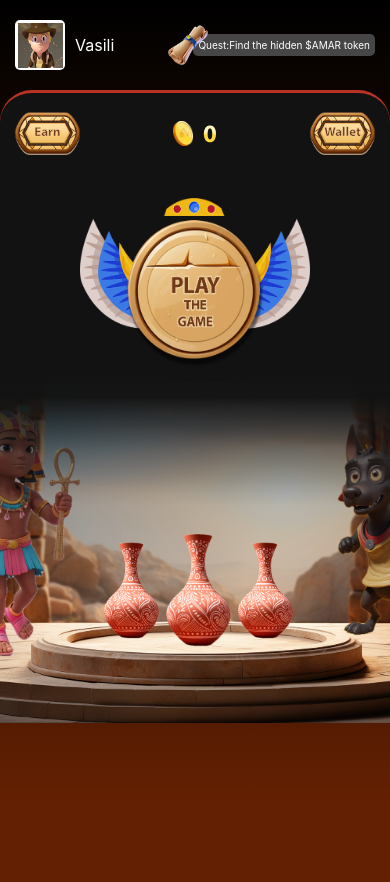
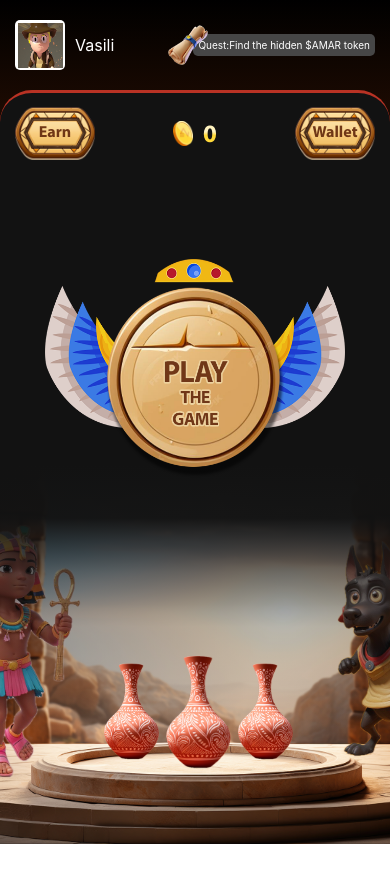
Before and after one commit to keyng-david/mini-app, a React (Create React App) app in the folder client/: page / in a window 390 px wide. Shown: the top 882 px of the page. After the commit the page ends 848 px from the top, so only its background shows below. Built offline with nearby package versions, Linux system fonts and the light colour scheme.

Commit message:
update responsive

```diff
--- a/client/src/components/styles.css
+++ b/client/src/components/styles.css
@@ -15,7 +15,7 @@
     font-weight: bold;
     font-family: 'MyriadPro-Bold';
 }
-@media screen and (max-width: 519px) {
+/* @media screen and (max-width: 519px) {
 .temp-div {
     background-image: url('../assets/images/btns.png');
     background-size: contain;
@@ -31,7 +31,6 @@
 }
 .btn-font{
     font-size: 13px;
-    -webkit-text-stroke: 0.5px #edd19d; /* Red border */
-    /* text-stroke: 2px #ff0000; Red border */
+    -webkit-text-stroke: 0.5px #edd19d;
 }
-}
+} */
--- a/client/src/pages/Home.js
+++ b/client/src/pages/Home.js
@@ -156,7 +156,6 @@ function Homepage(props) {
             alt="no img"
           />
         </div>
-        {/* <div className="vase-coin"> */}
           <div
             className="coin"
             style={{
@@ -174,7 +173,6 @@ function Homepage(props) {
               </div>
             </div>
           </div>
-        {/* </div> */}
       </div>
       {/* <div className="background">
          <img className="human" src={human}/>
--- a/client/src/pages/styles.css
+++ b/client/src/pages/styles.css
@@ -12,11 +12,12 @@
     background-image: linear-gradient(180deg, #000000,#1b0a02,#2c0f02,#3e1503, #642002,#642002,#642002,#642002,#642002);
     position: relative;
     width: 100%;
-    /* min-width: 360px; */
-    /* max-width: 570px; */
+    height: 100vh;
+    /* min-width: 360px;  */
+     /* max-width: 570px; */
     margin:auto;
-    width: 900px;
-    height: 1600px;
+    /* height: 667px; */
+    justify-content: space-between;
 }
 
 /* .home div{
@@ -95,22 +96,20 @@
     color: white;
     padding: 5px;
 }
-.mask{
-    /* width: 100% */
+.mask {
+    /* width: 100%; */
     /* margin-top: 20%; */
-    background-color: rgb(18,18,18);
+    background-color: rgb(18, 18, 18);
     border-radius: 2rem 2rem 0 0;
     border-top-color: #b93224;
     border-top-style: solid;
     /* background: linear-gradient(to bottom, rgba(255, 255, 255, 0.5), rgba(255, 255, 255, 0.1)); */
-    /* , url('your-image.jpg'); */
-    /* background-size: cover;
-    background-blend-mode: overlay; */
-    /* background: linear-gradient(to bottom, rgba(18, 18, 18, 1),rgba(18, 18, 18, 0.8),rgba(18, 18, 18, 0.5), rgba(255, 255, 255, 0)); */
+    /* background: linear-gradient(to bottom, rgba(18, 18, 18, 1), rgba(18, 18, 18, 0.8), rgba(18, 18, 18, 0.5), rgba(255, 255, 255, 0)); */
     display: flex;
     flex-direction: column;
-
     /* min-width: 360px; */
+    height: 90%;
+    justify-content: space-between;
 }
 /* .mask > div,img{
     z-index: 1;
@@ -120,9 +119,9 @@
     /* margin-top:20px; */
     justify-content: center;
     align-items: center;
-    height: 200px;
+    height: 30%;
     z-index: 1;
-    margin: 10px 0;
+    /* margin: 10px 0; */
     background-Image: linear-gradient(to bottom,rgb(18, 18, 18, 1),rgb(18,18,18,1));
 }
 .hide-img:active{
@@ -131,14 +130,16 @@
     width: 220px;
 }
 .hide-img{
-    height: 170px;
-    width: 230px;
+    height: 150px;
+    width: 210px;
     opacity: 1;
+    margin-bottom: -50px;
 }
 .disabled-hide-img{
-    height: 170px;
-    width: 230px;
+    height: 150px;
+    width: 210px;
     opacity: 1;
+    margin-bottom: -50px;
     /* filter: contrast(50%)   */
     /* filter:grayscale(80%) */
 }
@@ -166,7 +167,7 @@
     background-image: linear-gradient(to bottom, rgba(18, 18, 18, 1), rgba(18, 18, 18, 0.9855), rgba(18, 18, 18, 0.6),rgba(18, 18, 18, 0.3),rgba(18, 18, 18, 0.2),rgba(18, 18, 18, 0),rgb(54, 51, 51,0), rgba(255, 255, 255, 0)),url(../assets/images/background.png);
     background-repeat: no-repeat;
     background-size: contain,100% 100%;
-    margin-top: -100px;
+    /* margin-top: -50px; */
 }
 .backImg{
     width:100%;
@@ -276,7 +277,7 @@
     bottom:40%;
     left:48%;
     right: 48%;
-    z-index: 0;
+    z-index: 1;
     opacity: 0;
 }
 #coin {
@@ -355,25 +356,25 @@
 
     10% {
         filter: blur(5px);
-        transform: translate3d(90px, 5px, 10px) scale(1.1);
+        transform: translate3d(140%, 5px, 10px) scale(1.1);
     }
 
     20% {
         filter: blur(4px);
-        transform: translate3d(180px, 0px, 0px);
+        transform: translate3d(250%, 0px, 0px);
     }
 
     40% {
-        transform: translate3d(0px, 0px, 0px);
+        transform: translate3d(0%, 0px, 0px);
     }
     60% {
         filter: blur(5px);
-        transform: translate3d(90px, 5px, 10px) scale(1.1);
+        transform: translate3d(140%, 5px, 10px) scale(1.1);
     }
 
     80% {
         filter: blur(4px);
-        transform: translate3d(180px, 0px, 0px);
+        transform: translate3d(250%, 0px, 0px);
     }
     100% {
 
@@ -389,12 +390,12 @@
 
     10% {
         filter: blur(5px);
-        transform: translate3d(90px, 0px, 10px) scale(0.9);
+        transform: translate3d(120%, 0px, 10px) scale(0.9);
     }
 
     20% {
         filter: blur(4px);
-        transform: translate3d(-90px, 0px, 0px) scale(0.9);
+        transform: translate3d(-120%, 0px, 0px) scale(0.9);
     }
 
     40% {
@@ -402,12 +403,12 @@
     }
     60% {
         filter: blur(5px);
-        transform: translate3d(90px, 0px, 10px) scale(0.9);
+        transform: translate3d(120%, 0px, 10px) scale(0.9);
     }
 
     80% {
         filter: blur(4px);
-        transform: translate3d(-90px, 0px, 0px) scale(0.9);
+        transform: translate3d(-120%, 0px, 0px) scale(0.9);
     }
 
     100% {
@@ -423,12 +424,12 @@
 
     10% {
         filter: blur(5px);
-        transform: translate3d(-180px, 0px, 0px);
+        transform: translate3d(-250%, 0px, 0px);
     }
 
     20% {
         filter: blur(4px);
-        transform: translate3d(-90px, 5px, 5px) scale(1.1);
+        transform: translate3d(-120%, 5px, 5px) scale(1.1);
     }
 
     40% {
@@ -436,12 +437,12 @@
     }
     60% {
         filter: blur(5px);
-        transform: translate3d(-180px, 0px, 0px);
+        transform: translate3d(-250%, 0px, 0px);
     }
 
     80% {
         filter: blur(4px);
-        transform: translate3d(-90px, 5px, 5px) scale(1.1);
+        transform: translate3d(-120%, 5px, 5px) scale(1.1);
     }
 
     100% {
@@ -485,3 +486,34 @@
         /* margin:auto; */
     }
   }
+  @media  screen and (min-width: 390px) and (min-height:844px) {
+    .hide-img:active{
+        opacity: 0.8;
+        height: 210px;
+        width: 290px;
+    }
+    .hide-img{
+        height: 220px;
+        width: 300px;
+        opacity: 1;
+        margin-bottom: -50px;
+    }
+    .hide{
+        display: flex;
+        /* margin-top:20px; */
+        justify-content: center;
+        align-items: center;
+        height: 30%;
+        z-index: 1;
+        /* margin: 10px 0; */
+        background-Image: linear-gradient(to bottom,rgb(18, 18, 18, 1),rgb(18,18,18,1));
+    }
+    .disabled-hide-img{
+        height: 220px;
+        width: 300px;
+        opacity: 1;
+        margin-bottom: -50px;
+        /* filter: contrast(50%)   */
+        /* filter:grayscale(80%) */
+    }
+  }
```
